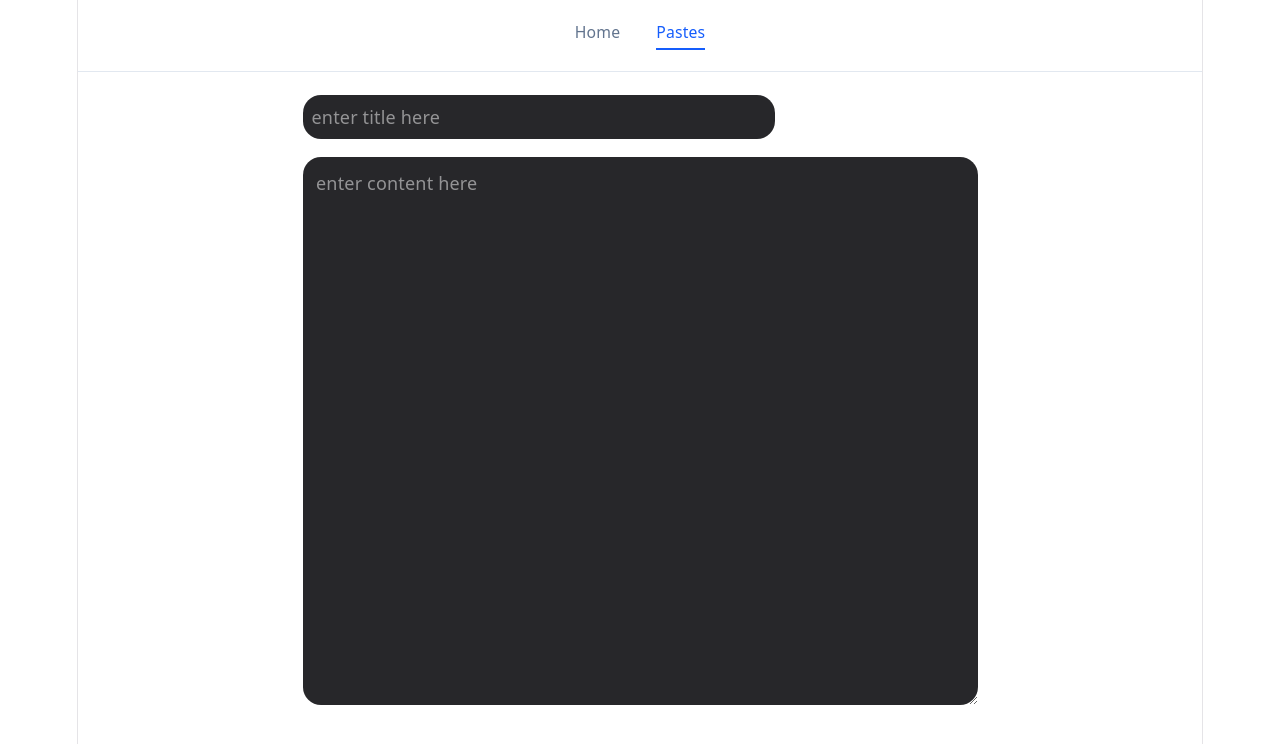
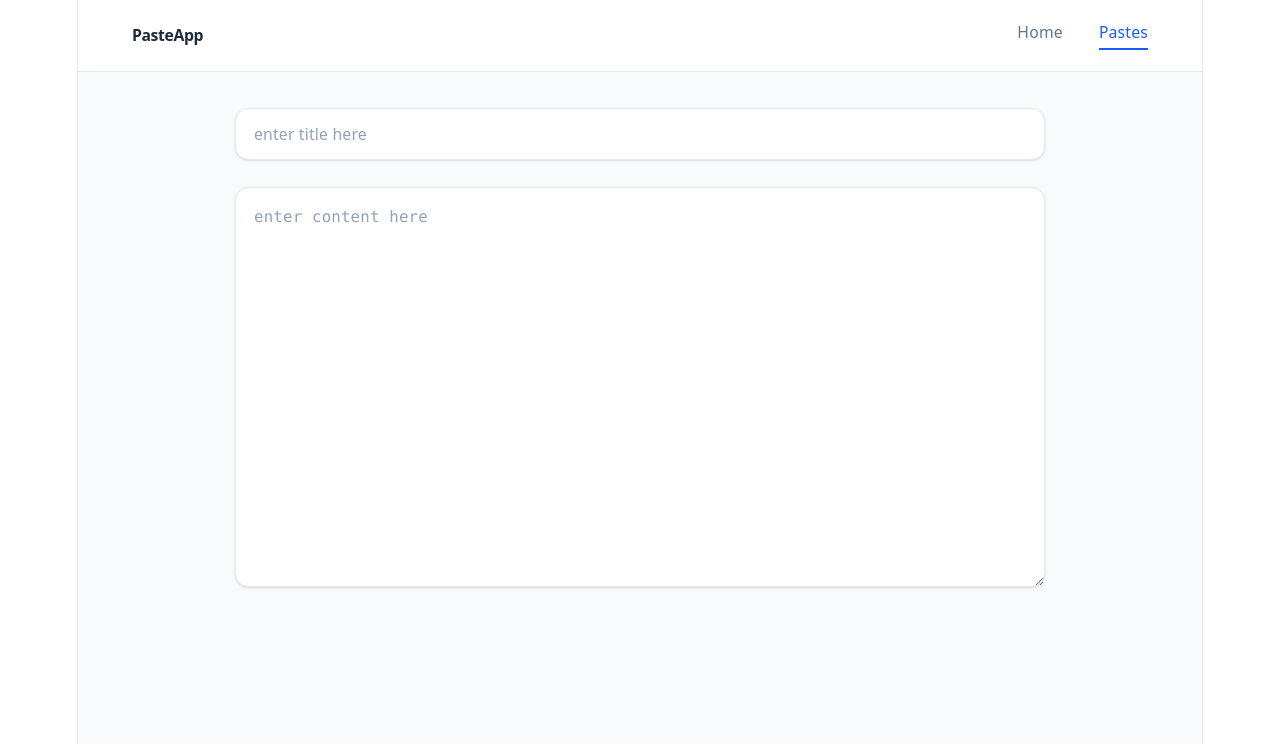
Before and after one commit to RohitSutar1823/Paste-App, a React (Vite) app: page /pastes/1 in a window 1280 px wide. Shown: the top 744 px of the page. Built offline with nearby package versions, Linux system fonts and the light colour scheme.

Commit message:
feat: enhance layout and styling of Home, Navbar, Paste, and ViewPaste components for improved user experience

```diff
--- a/src/components/Home.jsx
+++ b/src/components/Home.jsx
@@ -54,10 +54,10 @@ const Home = () => {
 
   return (
     <div className='min-h-[calc(100vh-4rem)] bg-slate-50 text-slate-900'>
-      <div className='max-w-3xl mx-auto px-4 py-8 flex flex-col gap-6'>
-        <div className='flex gap-3 w-full'>
+      <div className='max-w-3xl mx-auto px-4 sm:px-6 py-6 sm:py-8 flex flex-col gap-4 sm:gap-6'>
+        <div className='flex flex-col sm:flex-row gap-3 w-full'>
           <input
-            className='flex-1 bg-white border border-slate-200 focus:border-blue-500 focus:ring-1 focus:ring-blue-500 focus:outline-none text-slate-900 placeholder-slate-400 px-4 py-3 rounded-xl text-sm transition-all shadow-sm'
+            className='w-full sm:flex-1 bg-white border border-slate-200 focus:border-blue-500 focus:ring-1 focus:ring-blue-500 focus:outline-none text-slate-900 placeholder-slate-400 px-4 py-3 rounded-xl text-sm transition-all shadow-sm'
             type='text'
             placeholder='Paste title...'
             value={title}
@@ -65,14 +65,14 @@ const Home = () => {
           />
           <button
             onClick={createPaste}
-            className='bg-blue-600 hover:bg-blue-700 text-white font-medium px-5 py-3 rounded-xl text-sm transition-colors whitespace-nowrap shadow-sm'
+            className='w-full sm:w-auto bg-blue-600 hover:bg-blue-700 text-white font-medium px-5 py-3 rounded-xl text-sm transition-colors whitespace-nowrap shadow-sm text-center'
           >
             {pasteId ? "Update Paste" : "Create Paste"}
           </button>
         </div>
         <div>
           <textarea
-            className='w-full bg-white border border-slate-200 focus:border-blue-500 focus:ring-1 focus:ring-blue-500 focus:outline-none text-slate-900 placeholder-slate-400 p-4 rounded-xl text-sm transition-all resize-y min-h-[400px] font-mono shadow-sm'
+            className='w-full bg-white border border-slate-200 focus:border-blue-500 focus:ring-1 focus:ring-blue-500 focus:outline-none text-slate-900 placeholder-slate-400 p-4 rounded-xl text-sm transition-all resize-y min-h-[350px] sm:min-h-[400px] font-mono shadow-sm'
             placeholder='Write your content here...'
             value={value}
             onChange={(e) => setValue(e.target.value)}
--- a/src/components/Navbar.jsx
+++ b/src/components/Navbar.jsx
@@ -3,8 +3,9 @@ import { NavLink } from 'react-router-dom';
 
 const Navbar = () => {
   return (
-    <nav className='w-full h-16 flex items-center justify-center border-b border-slate-200 bg-white/80 backdrop-blur-md sticky top-0 z-50'>
-      <div className='flex gap-8 font-medium text-sm'>
+    <nav className='w-full h-16 flex items-center justify-between px-6 sm:px-12 border-b border-slate-200 bg-white/80 backdrop-blur-md sticky top-0 z-50'>
+      <span className='font-semibold text-slate-800 text-sm tracking-tight'>PasteApp</span>
+      <div className='flex gap-6 sm:gap-8 font-medium text-sm'>
         <NavLink
           to="/"
           className={({ isActive }) =>
--- a/src/components/Paste.jsx
+++ b/src/components/Paste.jsx
@@ -20,7 +20,7 @@ const Paste = () => {
 
   return (
     <div className='min-h-[calc(100vh-4rem)] bg-slate-50 text-slate-900'>
-      <div className='max-w-3xl mx-auto px-4 py-8 flex flex-col gap-6'>
+      <div className='max-w-3xl mx-auto px-4 sm:px-6 py-6 sm:py-8 flex flex-col gap-4 sm:gap-6'>
         <input
           className='w-full bg-white border border-slate-200 focus:border-blue-500 focus:ring-1 focus:ring-blue-500 focus:outline-none text-slate-900 placeholder-slate-400 px-4 py-3 rounded-xl text-sm transition-all shadow-sm'
           type='search'
@@ -34,22 +34,22 @@ const Paste = () => {
             filteredData.map((paste) => {
               return (
                 <div
-                  className='bg-white border border-slate-200 p-5 rounded-2xl flex flex-col gap-3 transition-all hover:border-slate-300 shadow-sm'
+                  className='bg-white border border-slate-200 p-4 sm:p-5 rounded-2xl flex flex-col gap-3 transition-all hover:border-slate-300 shadow-sm'
                   key={paste?._id}
                 >
-                  <div className='flex justify-between items-start'>
-                    <h3 className='font-semibold text-slate-900 text-base'>{paste.title}</h3>
-                    <span className='text-xs text-slate-400 font-mono'>
+                  <div className='flex flex-col sm:flex-row sm:justify-between sm:items-start gap-1 sm:gap-0'>
+                    <h3 className='font-semibold text-slate-900 text-base wrap-break-word'>{paste.title}</h3>
+                    <span className='text-xs text-slate-400 font-mono whitespace-nowrap'>
                       {new Date(paste.createdAt).toLocaleDateString()}
                     </span>
                   </div>
 
-                  <p className='text-slate-600 text-sm line-clamp-2 font-mono bg-slate-50 p-3 rounded-lg border border-slate-100'>
+                  <p className='text-slate-600 text-sm line-clamp-2 font-mono bg-slate-50 p-3 rounded-lg border border-slate-100 break-all'>
                     {paste.content}
                   </p>
 
-                  <div className='flex items-center justify-between pt-2'>
-                    <div className='flex gap-4 text-xs font-medium'>
+                  <div className='flex flex-wrap items-center justify-between gap-2 pt-2'>
+                    <div className='flex flex-wrap gap-3 sm:gap-4 text-xs font-medium'>
                       <Link
                         to={`/?pasteId=${paste?._id}`}
                         className='text-slate-600 hover:text-blue-600 transition-colors'
@@ -75,7 +75,7 @@ const Paste = () => {
 
                     <button
                       onClick={() => handleDelete(paste?._id)}
-                      className='text-red-500 hover:text-red-600 text-xs font-medium transition-colors'
+                      className='text-red-500 hover:text-red-600 text-xs font-medium transition-colors ml-auto sm:ml-0'
                     >
                       Delete
                     </button>
--- a/src/components/ViewPaste.jsx
+++ b/src/components/ViewPaste.jsx
@@ -4,19 +4,15 @@ import { useParams } from 'react-router-dom';
 
 const ViewPaste = () => {
   const { id } = useParams();
-
   const allPastes = useSelector((state) => state.paste.pastes);
-
-  // Use .find() instead of .filter() so 'paste' is a single object
   const paste = allPastes.find((p) => p._id === id);
 
-  console.log("Final Paste: ", paste);
-
   return (
-    <div className='flex flex-col gap-4 items-center mt-5'>
-      <div className='flex flex-row gap-2 justify-between w-full max-w-150'>
+    <div className='min-h-[calc(100vh-4rem)] bg-slate-50 text-slate-900'>
+      <div className='max-w-3xl mx-auto px-4 sm:px-6 py-6 sm:py-8 flex flex-col gap-4 sm:gap-6'>
+        <div className='w-full'>
           <input
-          className='p-2 rounded-2xl w-[70%] bg-zinc-800 text-white'
+            className='w-full bg-white border border-slate-200 text-slate-900 placeholder-slate-400 px-4 py-3 rounded-xl text-sm shadow-sm'
             type='text'
             placeholder='enter title here'
             value={paste?.title || ""}
@@ -25,12 +21,13 @@ const ViewPaste = () => {
         </div>
         <div>
           <textarea
-          className='p-3 rounded-2xl min-w-150 min-h-100 bg-zinc-800 text-white'
+            className='w-full bg-white border border-slate-200 text-slate-900 placeholder-slate-400 p-4 rounded-xl text-sm resize-y min-h-[350px] sm:min-h-[400px] font-mono shadow-sm'
             placeholder='enter content here'
             value={paste?.content || ""}
             disabled
-          rows={20}
+            rows={15}
           />
+        </div>
       </div>
     </div>
   );
```
Lines whose indentation alone changed are shown as unchanged.
